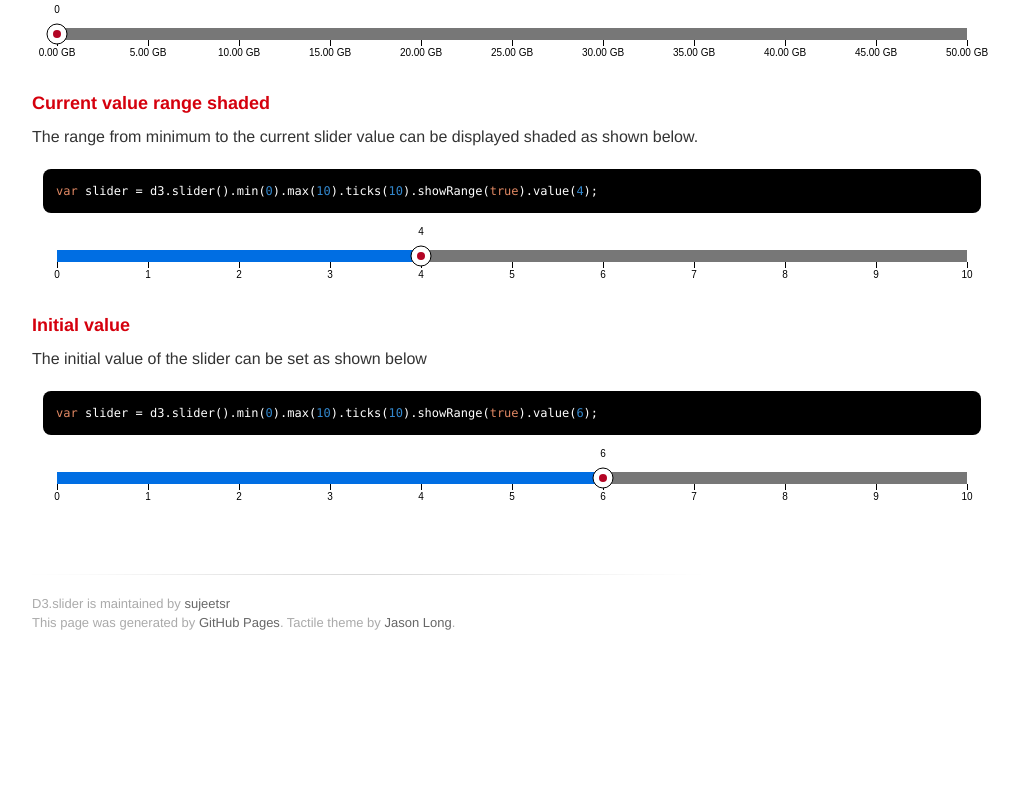
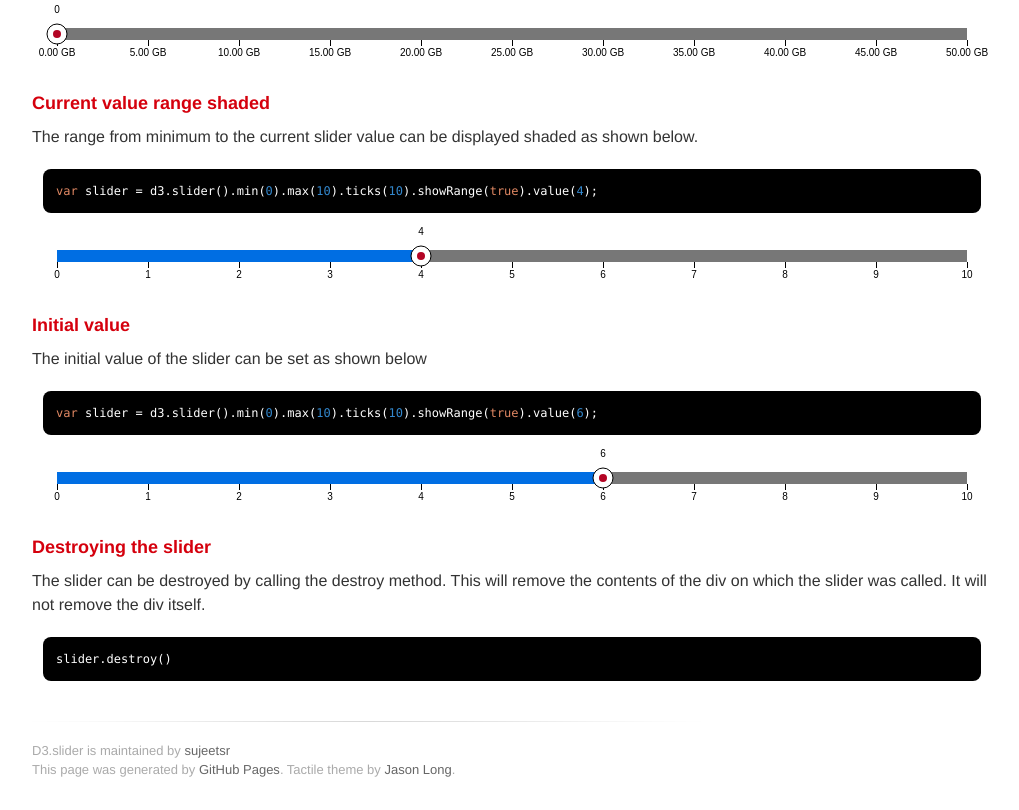
Before and after one commit to sujeetsr/d3.slider, a plain HTML site: page index.html in a window 1280 px wide. Shown: the part 2319-3129 px from the top of the page, without its empty margins (128-1147 px from the left). Before the commit the page ends 2982 px from the top, so only its background shows below. Drawn offline with Linux system fonts and the light colour scheme; a web font is replaced by a local one.

Commit message:
Added documentation for the destroy method

```diff
--- a/index.html
+++ b/index.html
@@ -142,6 +142,13 @@ var slider = d3.slider().min(0).max(10).ticks(10).showRange(true).value(6);
 </pre>
             <div id="slider7"></div>
           </div>
+          <div class="example">
+            <h3>Destroying the slider</h3>
+            <p>The slider can be destroyed by calling the destroy method. This will remove the contents of the div on which the slider was called. It will not remove the div itself. </p>
+<pre class="prettyprint">
+slider.destroy()
+</pre>
+          </div>
 
         </section>
 
```
